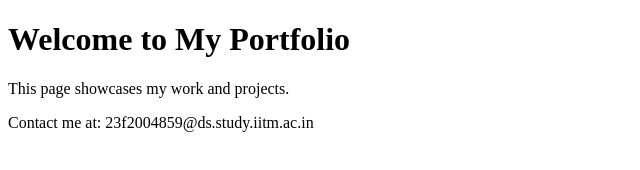
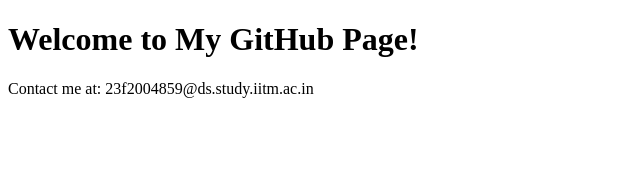
Before and after one commit to Geniusnotnot7/iitm-pages-deployment, a plain HTML site: page index.html in a window 1280 px wide. Shown: the whole page, without its empty margins (0-640 px from the left). Drawn offline with Linux system fonts and the light colour scheme.

Commit message:
Update index.html

```diff
--- a/index.html
+++ b/index.html
@@ -3,11 +3,16 @@
 <head>
     <meta charset="UTF-8">
     <meta name="viewport" content="width=device-width, initial-scale=1.0">
-    <title>My Portfolio</title>
+    <title>My GitHub Page</title>
 </head>
 <body>
-    <h1>Welcome to My Portfolio</h1>
-    <p>This page showcases my work and projects.</p>
-    <p>Contact me at: <!--email_off-->23f2004859@ds.study.iitm.ac.in<!--/email_off--></p>
+    <h1>Welcome to My GitHub Page!</h1>
+    <p>Contact me at: <span id="email"></span></p>
+
+    <script>
+        // Dynamically insert the email address
+        const email = "23f2004859" + "@" + "ds.study.iitm.ac.in";
+        document.getElementById("email").textContent = email;
+    </script>
 </body>
 </html>
```
